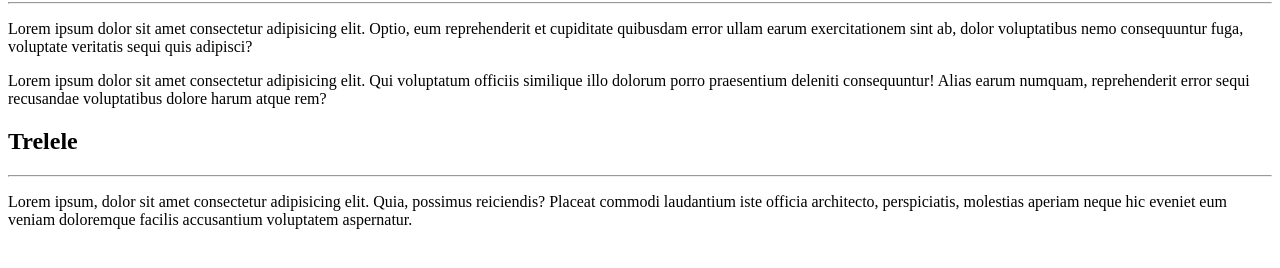
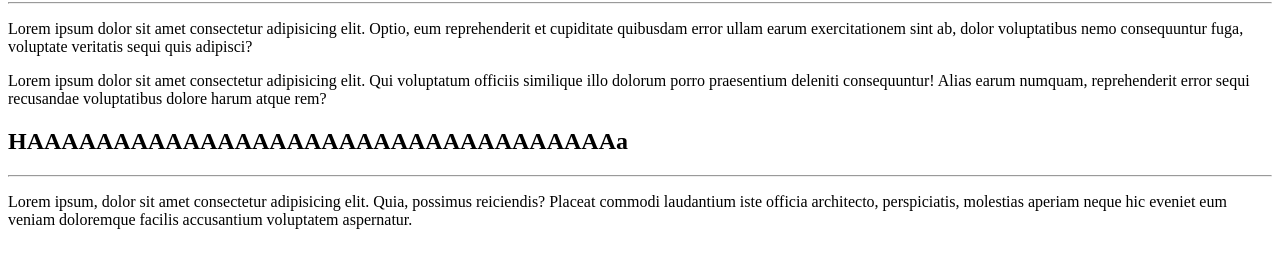
Before and after one commit to PabloXT14/Ola-Mundo, a plain HTML site: page site-exemplo/index.html in a window 1280 px wide. Shown: the part 78-346 px from the top of the page. Drawn offline with Linux system fonts and the light colour scheme.

Commit message:
nova alteração

```diff
--- a/site-exemplo/index.html
+++ b/site-exemplo/index.html
@@ -12,7 +12,7 @@
     <p>Lorem ipsum dolor sit amet consectetur adipisicing elit. Optio, eum reprehenderit et cupiditate quibusdam error ullam earum exercitationem sint ab, dolor voluptatibus nemo consequuntur fuga, voluptate veritatis sequi quis adipisci?</p>
     <p>Lorem ipsum dolor sit amet consectetur adipisicing elit. Qui voluptatum officiis similique illo dolorum porro praesentium deleniti consequuntur! Alias earum numquam, reprehenderit error sequi recusandae voluptatibus dolore harum atque rem?</p>
 
-    <h2>Trelele</h2>
+    <h2>HAAAAAAAAAAAAAAAAAAAAAAAAAAAAAAAAAAa</h2>
     <hr>
     <p>Lorem ipsum, dolor sit amet consectetur adipisicing elit. Quia, possimus reiciendis? Placeat commodi laudantium iste officia architecto, perspiciatis, molestias aperiam neque hic eveniet eum veniam doloremque facilis accusantium voluptatem aspernatur.</p>
 
```
